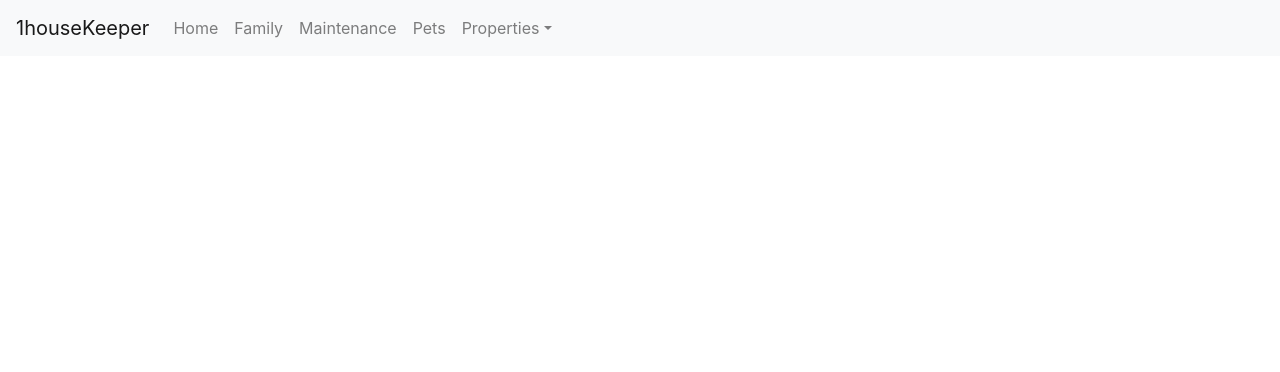
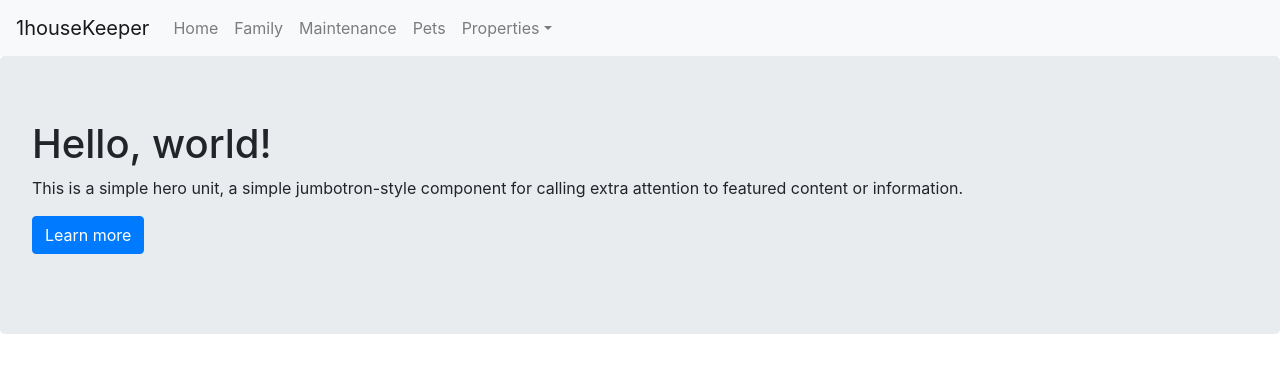
Before and after one commit to juntao-dev/1housekeeper, a React (Create React App) app in the folder 1housekeeper-front/: page / in a window 1280 px wide. Shown: the top 372 px of the page. Built offline with nearby package versions, Linux system fonts and the light colour scheme.

Commit message:
feature/3 add jumbotron to landing page with default config

```diff
--- a/1housekeeper-front/src/App.js
+++ b/1housekeeper-front/src/App.js
@@ -1,5 +1,6 @@
 import React from 'react';
 import NavBar from './Components/NavBar';
+import LandingPage from './Components/LandingPage';
 // import logo from './logo.svg';
 // import './App.css';
 
@@ -7,6 +8,7 @@ function App() {
   return (
     <div className="App">
       <NavBar />
+      <LandingPage />
     </div>
   );
 }
--- /dev/null
+++ b/1housekeeper-front/src/Components/LandingPage/LandingPage.js
@@ -0,0 +1,23 @@
+import React from 'react';
+
+import Jumbotron from 'react-bootstrap/Jumbotron';
+import Button from 'react-bootstrap/Button';
+
+class LandingPage extends React.Component {
+    render() {
+        return (
+            <Jumbotron>
+                <h1>Hello, world!</h1>
+                <p>
+                    This is a simple hero unit, a simple jumbotron-style component for calling
+                    extra attention to featured content or information.
+                </p>
+                <p>
+                    <Button variant="primary">Learn more</Button>
+                </p>
+            </Jumbotron>
+        )
+    }
+}
+
+export default LandingPage;
--- /dev/null
+++ b/1housekeeper-front/src/Components/LandingPage/index.js
@@ -0,0 +1,3 @@
+import LandingPage from './LandingPage';
+
+export default LandingPage;
```
